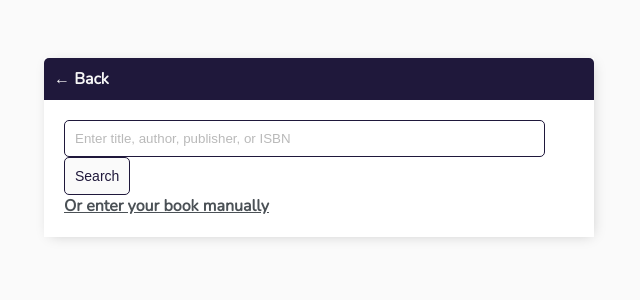
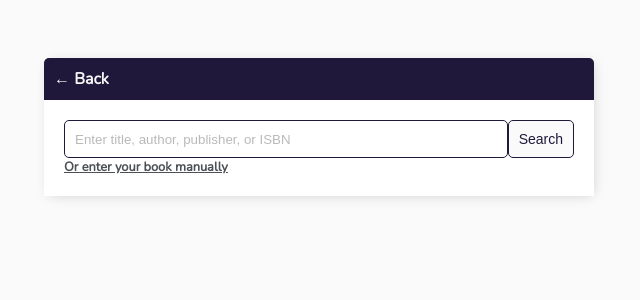
Before and after one commit to ethan-pt/reading_tracker, a Django app: page /book-search/ in a window 1280 px wide. Shown: the top 300 px of the page, without its empty margins (321-961 px from the left). Run offline with Django 4.2, Linux system fonts and the light colour scheme; the visitor is signed in with stand-in values (Sample User, id 1); parts of the project's set-up code (start-up, migrations or seed data) failed here and were passed over; some libraries are stand-ins or nearby versions.

Commit message:
beautify search bar area

```diff
--- a/reading_tracker/static/css/styles.css
+++ b/reading_tracker/static/css/styles.css
@@ -110,6 +110,15 @@ input {
     padding: 10px;
 }
 
+#search-form {
+    display: flex;
+}
+
+#manual-add-link {
+    font-size: 0.8em;
+    margin:0;
+}
+
 @media screen and (max-width:320px) {
     #search-add-wrapper {
         padding: 10px;
--- a/reading_tracker/templates/reading_tracker/book_search.html
+++ b/reading_tracker/templates/reading_tracker/book_search.html
@@ -12,7 +12,7 @@
         <input type="submit" id="search-book-button" class="button" value="Search">
     </form>
 
-    <a href="{% url 'book-create' %}">Or enter your book manually</a>
+    <a href="{% url 'book-create' %}"><p id="manual-add-link">Or enter your book manually</p></a>
 
     <div id="content"></div>
 </div>
```
